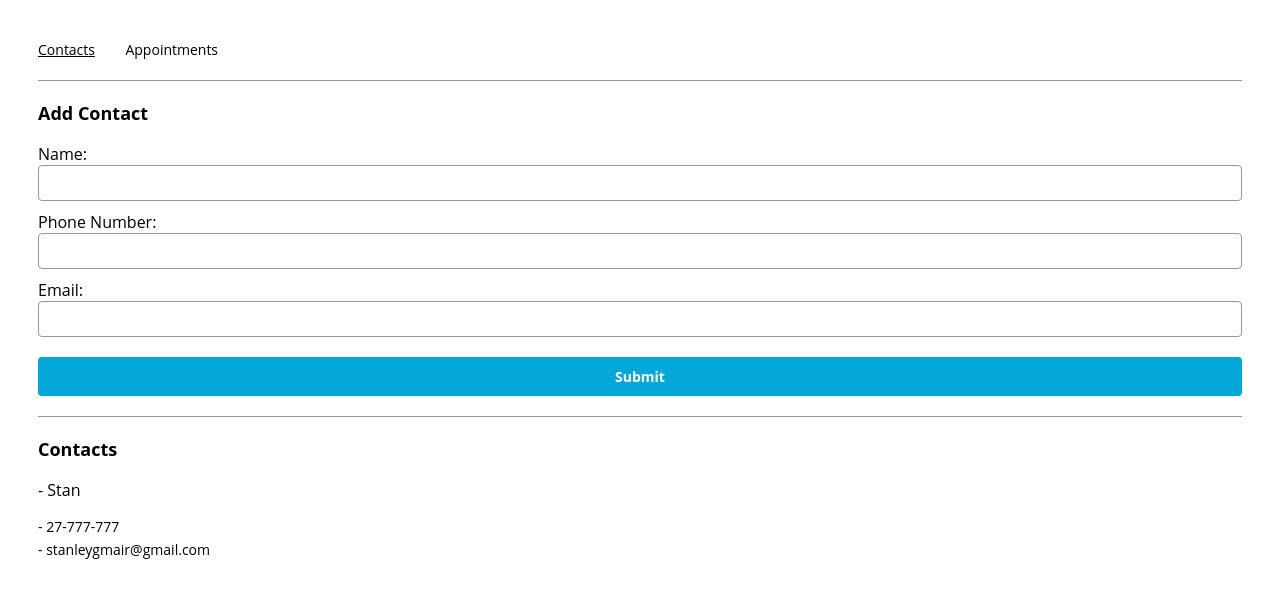
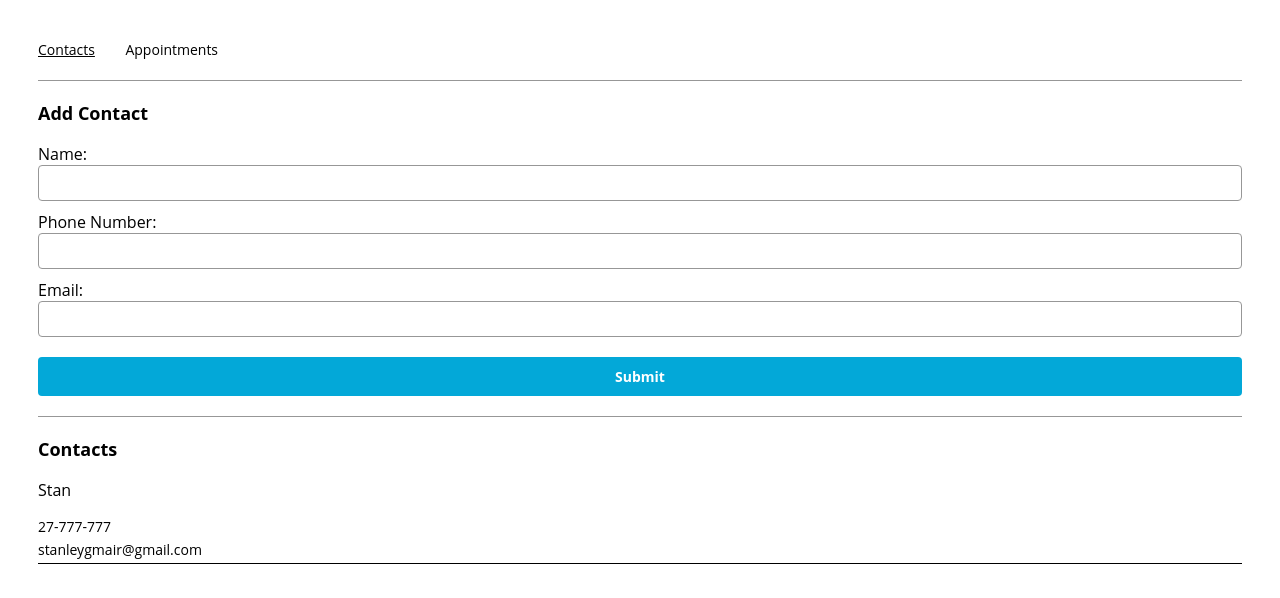
Before and after one commit to StanleyGM93/appointment-planner, a React (Create React App) app: page /contacts in a window 1280 px wide. Shown: the top 598 px of the page. Built offline with nearby package versions, Linux system fonts and the light colour scheme.

Commit message:
Small changes to styling the Tiles to be clearer to user

```diff
--- a/public/index.css
+++ b/public/index.css
@@ -79,4 +79,5 @@ select {
 
 .tile-container {
   margin-bottom: 20px;
+  border-bottom: #000000 1px solid;
 }
--- a/src/components/appointmentForm/AppointmentForm.js
+++ b/src/components/appointmentForm/AppointmentForm.js
@@ -44,7 +44,6 @@ export const AppointmentForm = ({
       <input
         type="date"
         name="date"
-        //The min value gives an error, must be number or string. It's currently a date (not a data type)
         min={`${getTodayString()}`}
         value={date}
         onChange={(e) => setDate(e.target.value)}
--- a/src/components/tile/Tile.js
+++ b/src/components/tile/Tile.js
@@ -7,13 +7,13 @@ export const Tile = (objectInstance) => {
     if (objectName === "name" || objectName === "title") {
       return (
         <p className="tile-title" key={index}>
-          - {objectValues[index]}
+          {objectValues[index]}
         </p>
       );
     } else {
       return (
         <p className="tile" key={index}>
-          - {objectValues[index]}
+          {objectValues[index]}
         </p>
       );
     }
```
